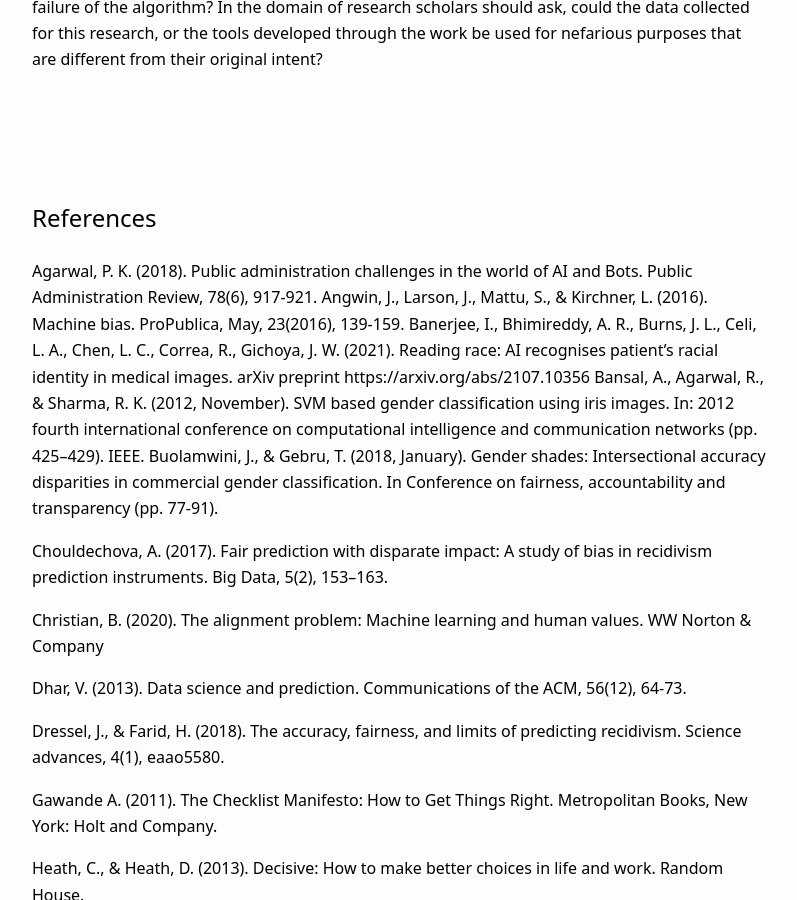
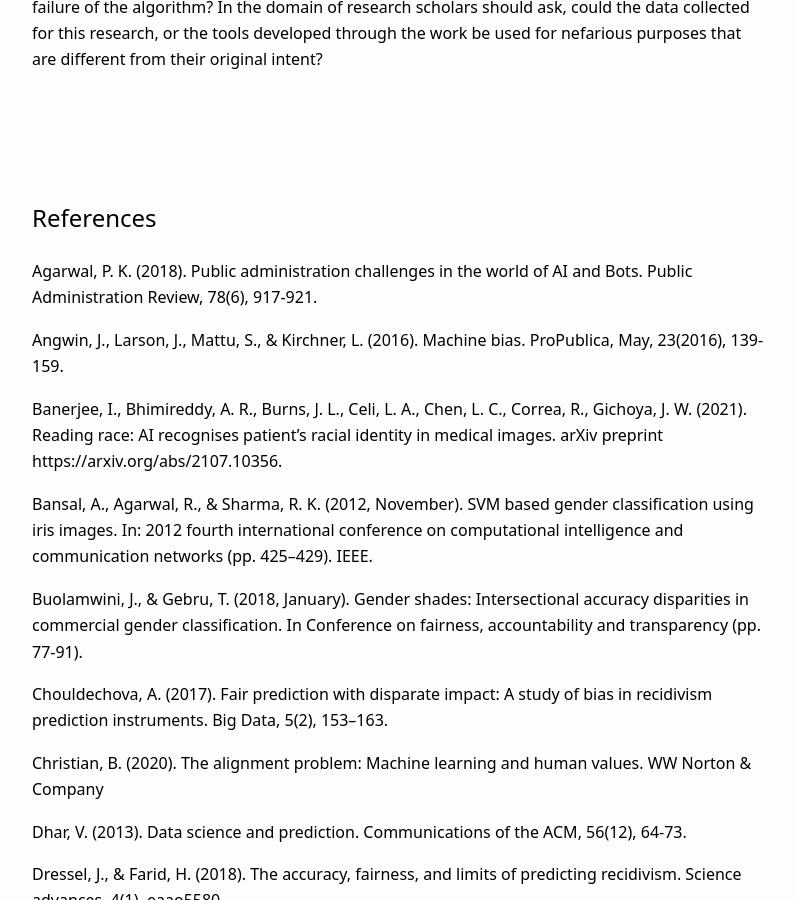
Before and after one commit to lecy/wells-dubois-protocol, a Jekyll site: the page built from index.md, in a window 1280 px wide and 900 px high, scrolled down 9436 px. Shown: the whole window, without its empty margins (240-1037 px from the left). Built offline with Jekyll 4.4.1, drawn with Linux system fonts in a browser that asks for light colours.

```diff
--- a/index.md
+++ b/index.md
@@ -152,10 +152,14 @@ In many cases, algorithms perform amazingly well on their intended tasks, but de
 ## References
 
 Agarwal, P. K. (2018). Public administration challenges in the world of AI and Bots. Public Administration Review, 78(6), 917-921.
+
 Angwin, J., Larson, J., Mattu, S., & Kirchner, L. (2016). Machine bias. ProPublica, May, 23(2016), 139-159.
-Banerjee, I., Bhimireddy, A. R., Burns, J. L., Celi, L. A., Chen, L. C., Correa, R., Gichoya, J. W. (2021). Reading race: AI recognises patient’s racial identity in medical images. arXiv preprint https://arxiv.org/abs/2107.10356
+
+Banerjee, I., Bhimireddy, A. R., Burns, J. L., Celi, L. A., Chen, L. C., Correa, R., Gichoya, J. W. (2021). Reading race: AI recognises patient’s racial identity in medical images. arXiv preprint https://arxiv.org/abs/2107.10356.
+
 Bansal, A., Agarwal, R., & Sharma, R. K. (2012, November). SVM based gender classification using iris images. In: 2012 fourth
 international conference on computational intelligence and communication networks (pp. 425–429). IEEE.
+
 Buolamwini, J., & Gebru, T. (2018, January). Gender shades: Intersectional accuracy disparities in commercial gender classification. In Conference on fairness, accountability and transparency (pp. 77-91).
 
 Chouldechova, A. (2017). Fair prediction with disparate impact: A study of bias in recidivism prediction instruments. Big Data, 5(2), 153–163.
```
